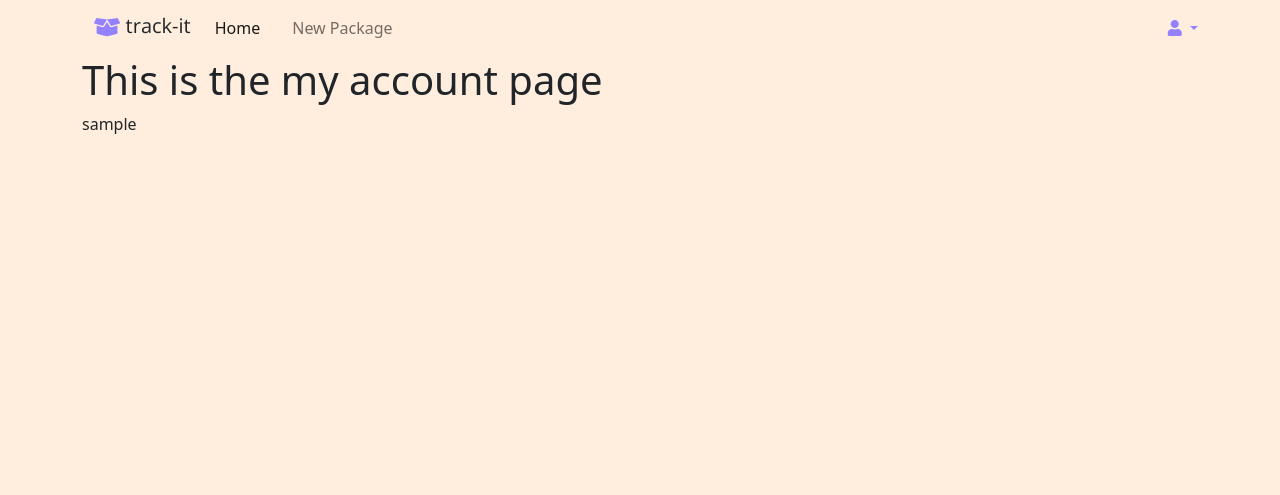
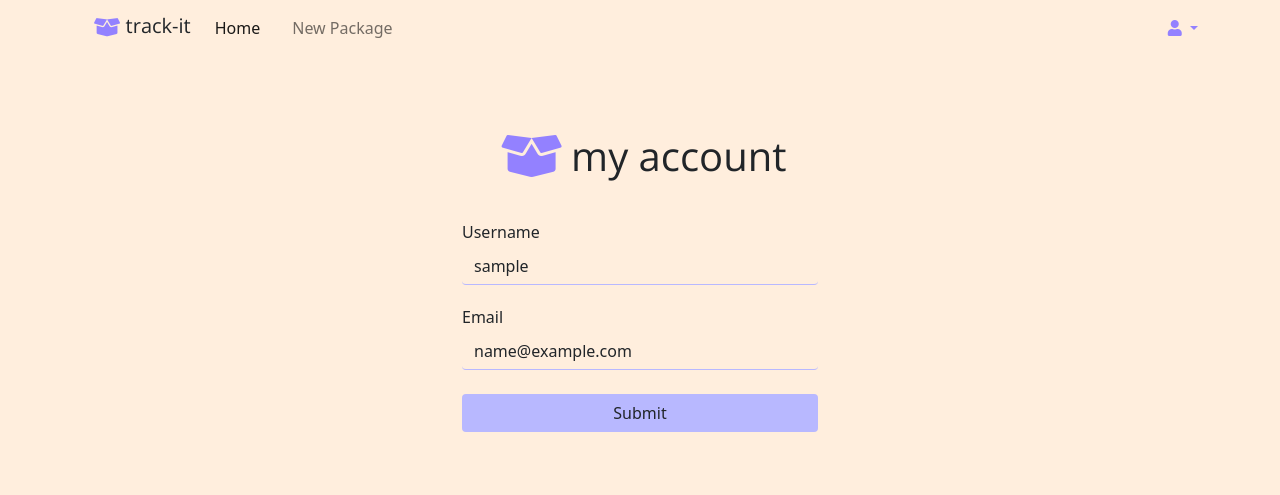
Before and after one commit to davidparker333/Track-It, a Flask app: page /account in a window 1280 px wide. Shown: the top 495 px of the page. Run offline with Flask 2, Linux system fonts and the light colour scheme; the visitor is signed in with stand-in values (Sample User, id 1); data comes from the database, SQL or seed files in the repository; some libraries are stand-ins or nearby versions.

Commit message:
my account page

```diff
--- /dev/null
+++ b/app/blueprints/home/forms.py
@@ -0,0 +1,9 @@
+from flask_wtf import FlaskForm
+from wtforms import StringField, PasswordField, SubmitField
+from wtforms.validators import DataRequired, Email, EqualTo
+
+class AccountForm(FlaskForm):
+
+    email = StringField('Email', validators=[DataRequired(), Email()])
+    username = StringField('Username', validators=[DataRequired()])
+    submit = SubmitField()
--- a/app/blueprints/home/routes.py
+++ b/app/blueprints/home/routes.py
@@ -4,6 +4,7 @@ from flask import render_template, redirect, url_for, flash, request
 from flask_login import login_required, current_user
 from app.blueprints.auth.models import User
 from app.blueprints.auth.forms import RegisterForm
+from .forms import AccountForm
 
 @home.route('/')
 def index():
@@ -29,9 +30,19 @@ def register():
         return redirect(url_for('auth.login'))
     return render_template('register.html', title=title, form=form)
 
-@home.route('/account')
+@home.route('/account', methods=['GET', 'POST'])
 @login_required
 def account():
     title = "my account"
+    form = AccountForm()
     user = current_user
-    return render_template('myAccount.html', title=title, user=user)
+    if request.method == 'POST' and form.validate_on_submit():
+        username = form.username.data
+        email = form.email.data
+        current_user.username = username
+        current_user.email = email
+        db.session.add(current_user)
+        db.session.commit()
+        flash('Your info has been updated!', 'success')
+        return redirect(url_for('home.account'))
+    return render_template('myAccount.html', title=title, user=user, form=form)
--- a/app/templates/myAccount.html
+++ b/app/templates/myAccount.html
@@ -2,7 +2,28 @@
 
 {% block content %}
 
-<h1>This is the my account page</h1>
-{{ user.username }}
+<div class="row">
+    <div class="col-12 col-sm-2 col-md-4"></div>
+    <div class="col-12 col-sm-8 col-md-4 my-5">
+
+        <div class="d-flex justify-content-center align-items-center mx-2 my-4"><i class="fas fa-box-open logo big-logo my-1 mx-2"></i><h1 class="open-sans no-margin">my account</h1></div>
+
+        <form action="" method="POST">
+            {{ form.hidden_tag() }}
+            <div class="form-group d-flex flex-column justify-content-center">
+                <fieldset class="my-2">
+                    {{ form.username.label(class="my-1") }}
+                    {{ form.username(class="form-control white borderless", value=user.username) }}
+                </fieldset>
+                <fieldset class="my-2">
+                    {{ form.email.label(class="my-1") }}
+                    {{ form.email(class="form-control white borderless", value=user.email) }}
+                </fieldset>
+                {{ form.submit(class="btn primary my-3") }}
+            </div>
+        </form>
+    </div>
+    <div class="col-12 col-sm-2 col-md-4"></div>
+</div>
 
 {% endblock %}
```
